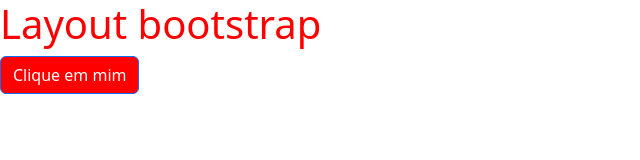
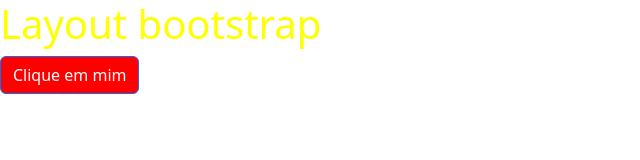
Before and after one commit to GustavoMiguel30/bootstrap, a plain HTML site: page 4_layout/aula_01/index.html in a window 1280 px wide. Shown: the whole page, without its empty margins (0-640 px from the left). Drawn offline with nearby package versions, Linux system fonts and the light colour scheme.

Commit message:
media query
adicionando media query no h1

```diff
--- a/4_layout/aula_01/css/style.css
+++ b/4_layout/aula_01/css/style.css
@@ -1,5 +1,47 @@
+/* XS < 576px */
+
 h1 {
     color: red;
+}
+
+/* SM >= 576px*/
+
+@media (min-width: 576px) {
+    h1 {
+        color: blue;
+    }
+}
+
+/* SM >= 768px*/
+
+@media (min-width: 768px) {
+    h1 {
+        color: green;
+    }
+}
+
+/* LG >= 992px*/
+
+@media (min-width: 992px) {
+    h1 {
+        color: purple;
+    }
+}
+
+/* XL >= 1200px*/
+
+@media (min-width: 1200px) {
+    h1 {
+        color: yellow;
+    }
+}
+
+/* XXL >= 1400px*/
+
+@media (min-width: 1400px) {
+    h1 {
+        color: black;
+    }
 }
 
 .btn-primary {
```
